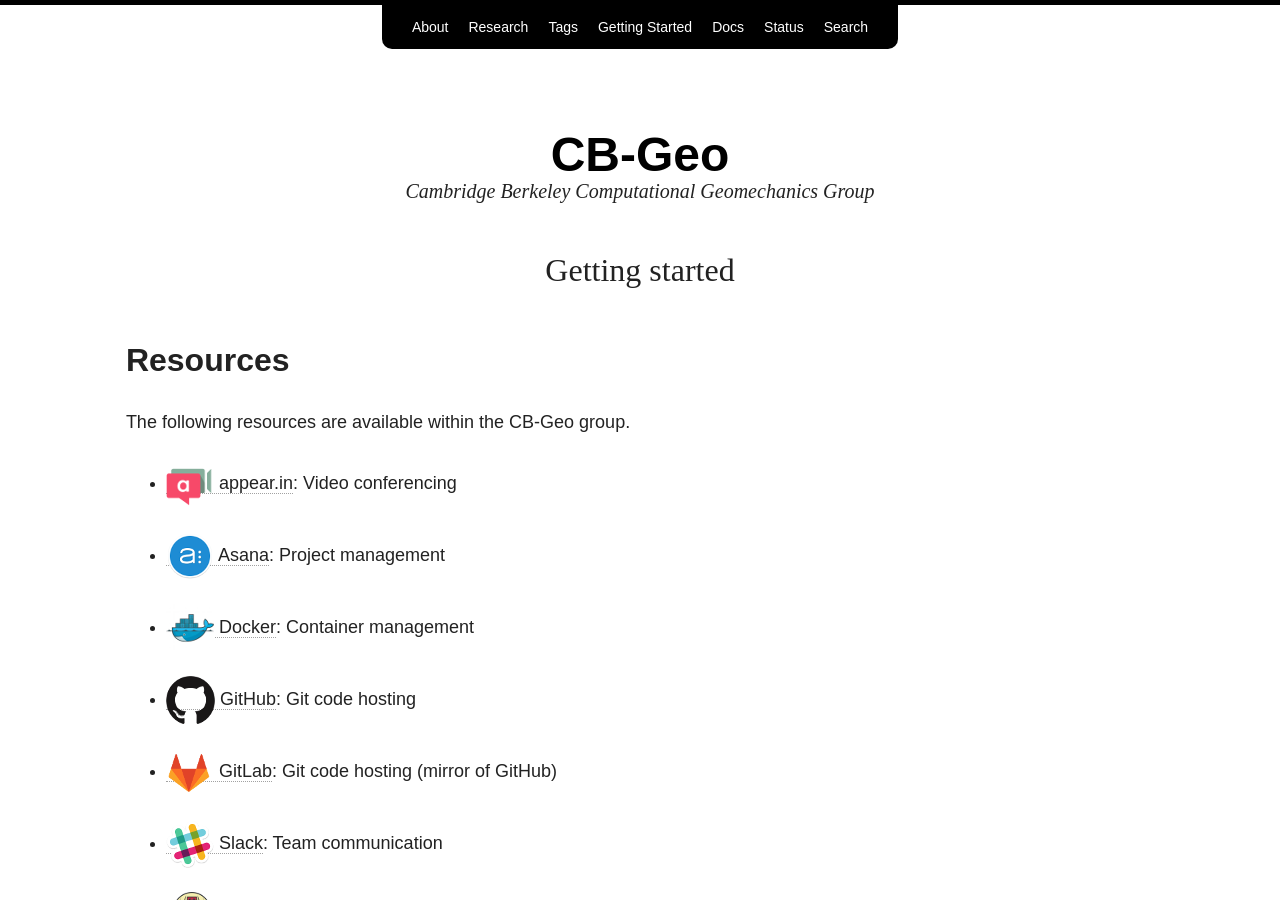
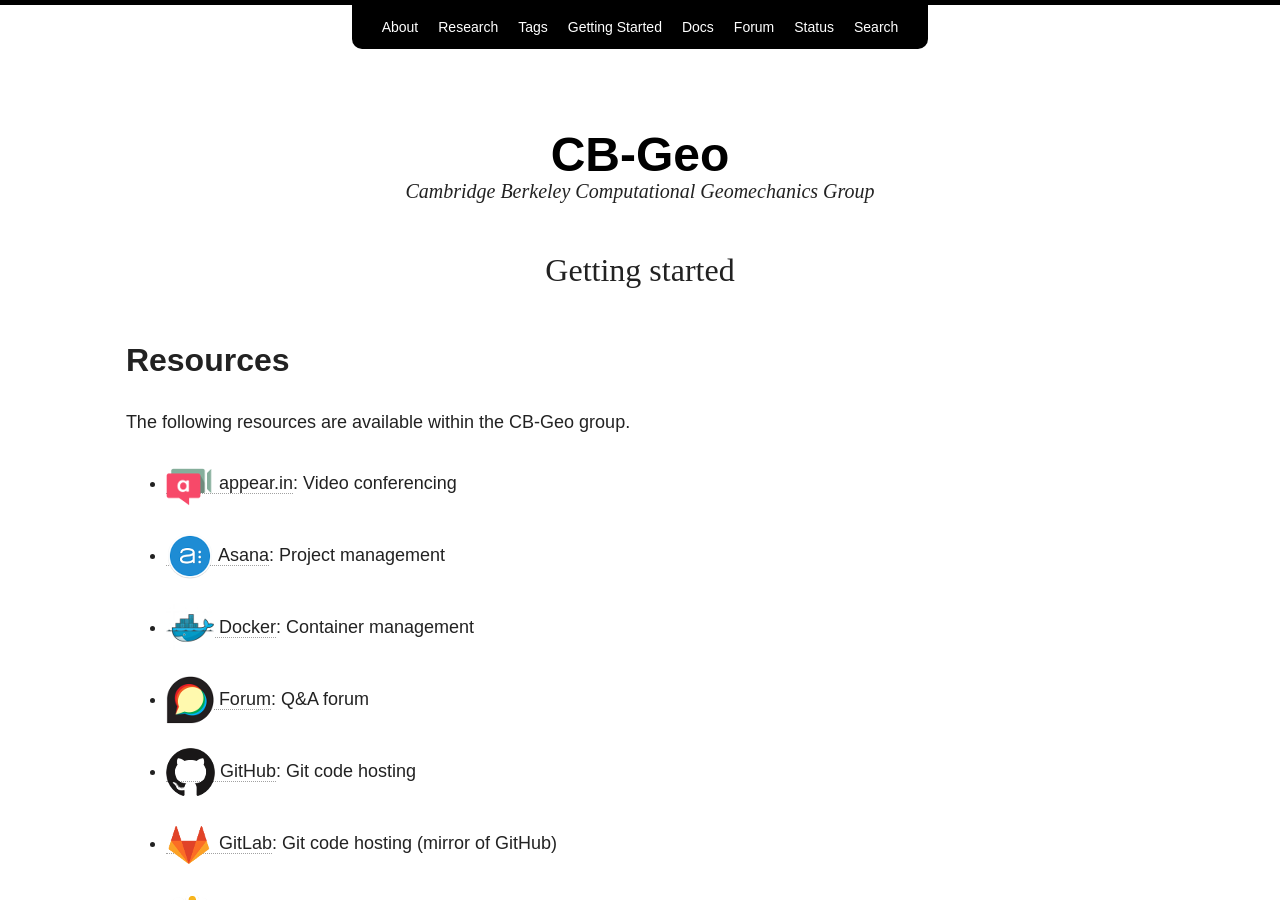
Before and after one commit to cb-geo/cb-geo.github.io, a Jekyll site: the page built from getting-started/index.md, in a window 1280 px wide and 900 px high. Built offline with Jekyll 4.4.1, drawn with Linux system fonts in a browser that asks for light colours; nearby versions of some CDN libraries; comment, search, counter and statistics services are not loaded.

Commit message:
Link to CB-Geo forum

```diff
--- a/_data/navigation.yml
+++ b/_data/navigation.yml
@@ -18,6 +18,9 @@
 - title: Docs
   url: https://www.gitbook.com/@cb-geo
 
+- title: Forum
+  url: https://forum.cb-geo.com/
+
 - title: Status
   url: /status/
 
--- a/getting-started/index.md
+++ b/getting-started/index.md
@@ -13,6 +13,8 @@
 * [![asana]({{site.url}}/images/cb-geo/resources/asana.png) Asana](https://asana.com/):  Project management
 
 * [![docker]({{site.url}}/images/cb-geo/resources/docker.png) Docker](https://hub.docker.com/r/cbgeo/):  Container management
+
+* [![docker]({{site.url}}/images/cb-geo/resources/discourse.png) Forum](https://forum.cbgeo.com/):  Q&A forum
 
 * [![github]({{site.url}}/images/cb-geo/resources/github.png) GitHub](https://github.com/cb-geo): Git code hosting
 
```
Also changed, not shown: images/cb-geo/resources/discourse.png (added).
